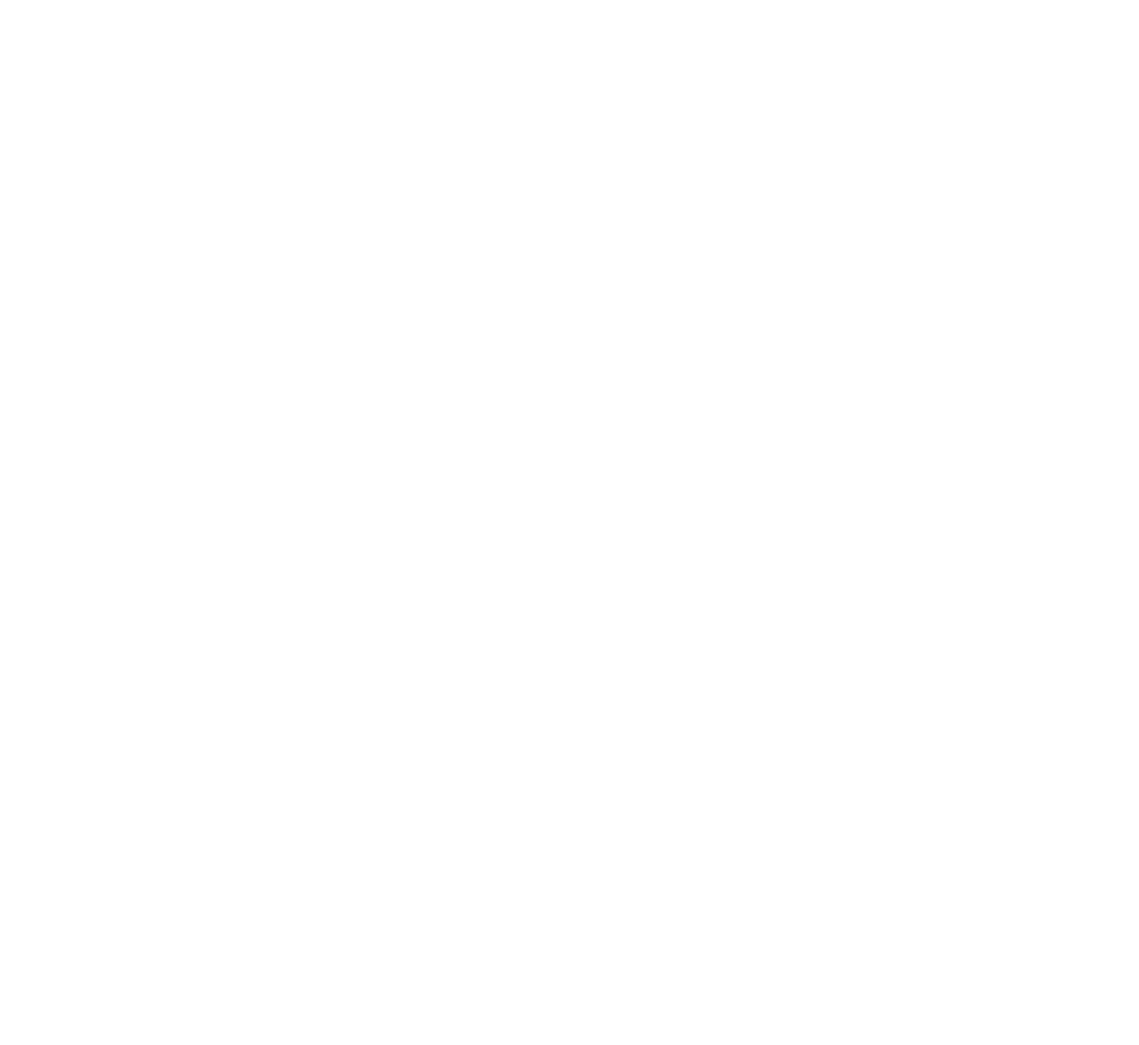
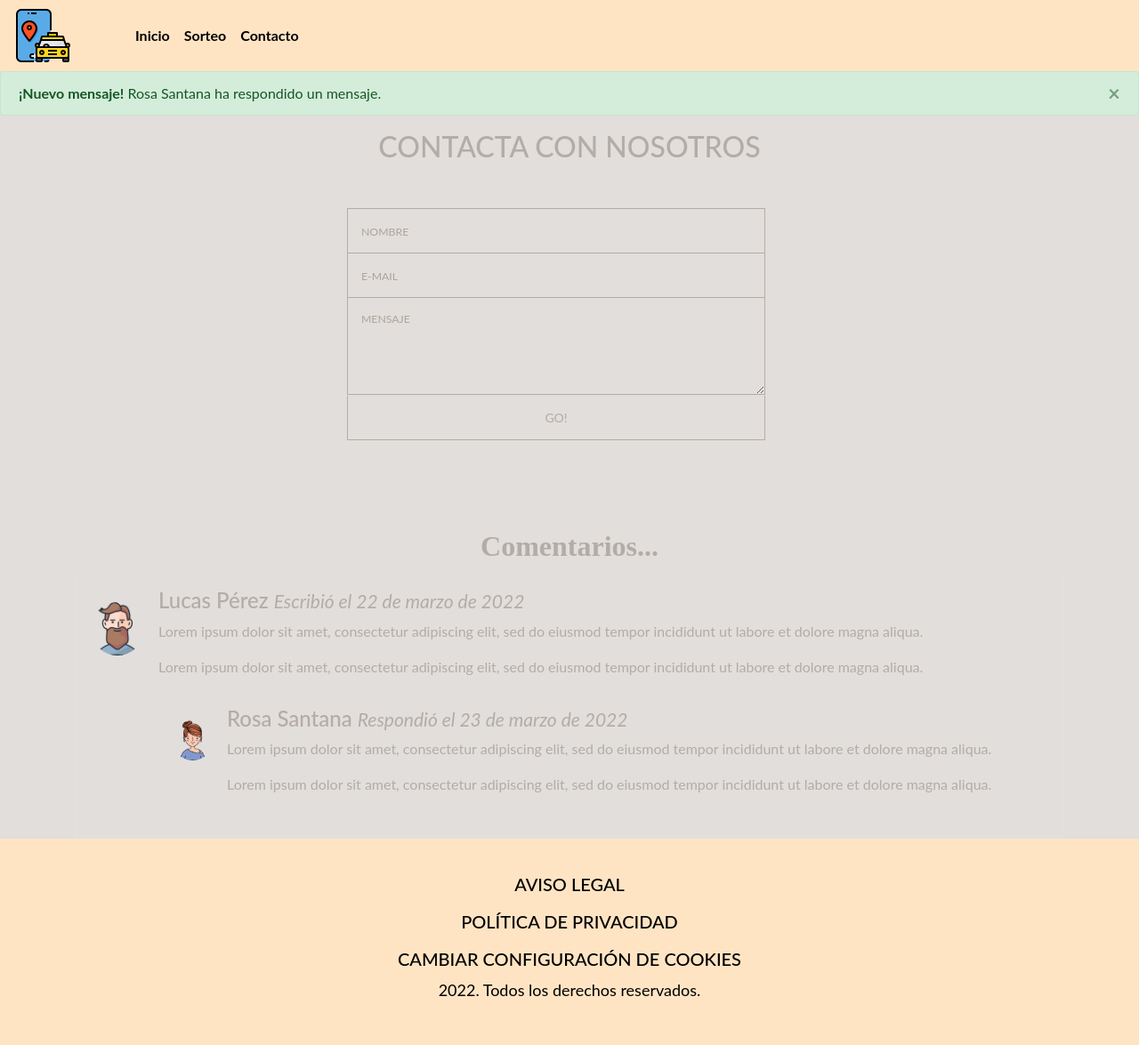
Before and after one commit to Reeeeiich/Idea-azofra-bootstrap, a plain HTML site: page contacto.html in a window 1280 px wide. Shown: the whole page at 89% size. Before the commit the page ends 800 px from the top, so only its background shows below. Drawn offline with nearby package versions, Linux system fonts and the light colour scheme.

Commit message:
acabando pagina contacto

```diff
--- a/contacto.html
+++ b/contacto.html
@@ -0,0 +1,80 @@
+<!DOCTYPE html>
+<html lang="es">
+<head>
+    <meta charset="UTF-8">
+    <meta http-equiv="X-UA-Compatible" content="IE=edge">
+    <meta name="viewport" content="width=device-width, initial-scale=1.0">
+    <link rel="stylesheet" href="https://cdn.jsdelivr.net/npm/bootstrap@4.6.1/dist/css/bootstrap.min.css">
+    <link rel="stylesheet" href="./estilos.css">
+    <title>Contacto</title>
+</head>
+<body class="body_contacto">
+    <header>
+        <nav class="navbar navbar-expand-sm">
+            <a id="enlace" class="navbar-brand" href="#"><img class ="logo_taxi" src="./img/taxi.png" alt="Logo taxi"></a>
+            <ul class="navbar-nav">
+              <li class="nav-item">
+                <a class="nav-link" href="./index.html">Inicio</a>
+              </li>
+              <li class="nav-item">
+                <a class="nav-link" href="./sorteo.html">Sorteo</a>
+              </li>
+              <li class="nav-item">
+                <a class="nav-link" href="./contacto.html">Contacto</a>
+              </li>
+            </ul>
+          </nav>
+    </header>
+
+    <main class="cuerpo">
+        <div class="alert alert-success alert-dismissible">
+            <button type="button" class="close" data-dismiss="alert">&times;</button>
+            <strong>¡Nuevo mensaje!</strong> Rosa Santana ha respondido un mensaje.
+          </div>
+        <h2>CONTACTA CON NOSOTROS</h2>
+
+        <form id="form" class="topBefore">
+
+            <input id="name" type="text" placeholder="NOMBRE">
+            <input id="email" type="text" placeholder="E-MAIL">
+            <textarea id="message" type="text" placeholder="MENSAJE"></textarea>
+            <input id="submit" type="submit" value="GO!">
+
+        </form>
+
+        <div class="container mt-3">
+            <h2>Comentarios...</h2>
+            <div class="media border p-3">
+              <img src="./img/avatar-de-hombre.png" alt="Lucas Pérez" class="mr-3 mt-3 rounded-circle" style="width:60px;">
+              <div class="media-body">
+                <h4>Lucas Pérez <small><i>Escribió el 22 de marzo de 2022</i></small></h4>
+                <p>Lorem ipsum dolor sit amet, consectetur adipiscing elit, sed do eiusmod tempor incididunt ut labore et dolore magna aliqua.</p>
+                <p>Lorem ipsum dolor sit amet, consectetur adipiscing elit, sed do eiusmod tempor incididunt ut labore et dolore magna aliqua.</p>
+                <div class="media p-3">
+                  <img src="./img/avatar-de-perfil.png" alt="Rosa Santana" class="mr-3 mt-3 rounded-circle" style="width:45px;">
+                  <div class="media-body">
+                    <h4>Rosa Santana <small><i>Respondió el 23 de marzo de 2022</i></small></h4>
+                    <p>Lorem ipsum dolor sit amet, consectetur adipiscing elit, sed do eiusmod tempor incididunt ut labore et dolore magna aliqua.</p>
+                    <p>Lorem ipsum dolor sit amet, consectetur adipiscing elit, sed do eiusmod tempor incididunt ut labore et dolore magna aliqua.</p>
+                  </div>
+                </div>
+              </div>
+            </div>
+          </div>
+    </main>
+
+    <footer>
+        <div class="enlaces_footer">
+            <h3><a class="enlace_footer" href="#">AVISO LEGAL</a></h3>
+            <h3><a class="enlace_footer" href="#">POLÍTICA DE PRIVACIDAD</a></h3>
+            <h3><a class="enlace_footer" href="#">CAMBIAR CONFIGURACIÓN DE COOKIES</a></h3>
+        </div>
+        <div class="derechos_reservados">
+            <p class="derechos">2022. Todos los derechos reservados.</p>
+        </div>
+    </footer>
+    <script src="https://cdn.jsdelivr.net/npm/jquery@3.6.0/dist/jquery.slim.min.js"></script>
+    <script src="https://cdn.jsdelivr.net/npm/popper.js@1.16.1/dist/umd/popper.min.js"></script>
+    <script src="https://cdn.jsdelivr.net/npm/bootstrap@4.6.1/dist/js/bootstrap.bundle.min.js"></script>
+</body>
+</html>
--- a/estilos.css
+++ b/estilos.css
@@ -102,3 +102,175 @@ footer{
     margin: 10px;
     text-align: justify;
 }
+.progress-bar{
+    background-color: burlywood;
+}
+.container h2{
+    font-family: 'Times New Roman', Times, serif;
+    font-weight: bold;
+}
+/*CONTACTO*/
+
+/*formulario*/
+@import url(https://fonts.googleapis.com/css?family=Lato:100,300,400);
+
+input::-webkit-input-placeholder, textarea::-webkit-input-placeholder {
+  color: #aca49c;
+  font-size: 0.875em;
+}
+
+input:focus::-webkit-input-placeholder, textarea:focus::-webkit-input-placeholder {
+  color: #bbb5af;
+}
+
+input::-moz-placeholder, textarea::-moz-placeholder {
+  color: #aca49c;
+  font-size: 0.875em;
+}
+
+input:focus::-moz-placeholder, textarea:focus::-moz-placeholder {
+  color: #bbb5af;
+}
+
+input::placeholder, textarea::placeholder {
+  color: #aca49c;
+  font-size: 0.875em;
+}
+
+input:focus::placeholder, textarea::focus:placeholder {
+  color: #bbb5af;
+}
+
+input::-ms-placeholder, textarea::-ms-placeholder {
+  color: #aca49c;
+  font-size: 0.875em;
+}
+
+input:focus::-ms-placeholder, textarea:focus::-ms-placeholder {
+  color: #bbb5af;
+}
+
+/* on hover placeholder */
+
+input:hover::-webkit-input-placeholder, textarea:hover::-webkit-input-placeholder {
+  color: #e2dedb;
+  font-size: 0.875em;
+}
+
+input:hover:focus::-webkit-input-placeholder, textarea:hover:focus::-webkit-input-placeholder {
+  color: #cbc6c1;
+}
+
+input:hover::-moz-placeholder, textarea:hover::-moz-placeholder {
+  color: #e2dedb;
+  font-size: 0.875em;
+}
+
+input:hover:focus::-moz-placeholder, textarea:hover:focus::-moz-placeholder {
+  color: #cbc6c1;
+}
+
+input:hover::placeholder, textarea:hover::placeholder {
+  color: #e2dedb;
+  font-size: 0.875em;
+}
+
+input:hover:focus::placeholder, textarea:hover:focus::placeholder {
+  color: #cbc6c1;
+}
+
+input:hover::placeholder, textarea:hover::placeholder {
+  color: #e2dedb;
+  font-size: 0.875em;
+}
+
+input:hover:focus::-ms-placeholder, textarea:hover::focus:-ms-placeholder {
+  color: #cbc6c1;
+}
+
+.body_contacto {
+  font-family: 'Lato', sans-serif;
+  background: #e2dedb;
+  color: #b3aca7;
+}
+
+
+
+#form {
+  position: relative;
+  width: 500px;
+  margin: 50px auto 100px auto;
+}
+
+input {
+  font-family: 'Lato', sans-serif;
+  font-size: 0.875em;
+  width: 470px;
+  height: 50px;
+  padding: 0px 15px 0px 15px;
+
+  background: transparent;
+  outline: none;
+  color: #726659;
+
+  border: solid 1px #b3aca7;
+  border-bottom: none;
+
+  transition: all 0.3s ease-in-out;
+  -webkit-transition: all 0.3s ease-in-out;
+  -moz-transition: all 0.3s ease-in-out;
+  -ms-transition: all 0.3s ease-in-out;
+}
+
+input:hover {
+  background: #b3aca7;
+  color: #e2dedb;
+}
+
+textarea {
+  width: 470px;
+  max-width: 470px;
+  height: 110px;
+  max-height: 110px;
+  padding: 15px;
+
+  background: transparent;
+  outline: none;
+
+  color: #726659;
+  font-family: 'Lato', sans-serif;
+  font-size: 0.875em;
+
+  border: solid 1px #b3aca7;
+
+  transition: all 0.3s ease-in-out;
+  -webkit-transition: all 0.3s ease-in-out;
+  -moz-transition: all 0.3s ease-in-out;
+  -ms-transition: all 0.3s ease-in-out;
+}
+
+textarea:hover {
+  background: #b3aca7;
+  color: #e2dedb;
+}
+
+#submit {
+  width: 470px;
+
+  padding: 0;
+  margin: -5px 0px 0px 0px;
+
+  font-family: 'Lato', sans-serif;
+  font-size: 0.875em;
+  color: #b3aca7;
+
+  outline:none;
+  cursor: pointer;
+
+  border: solid 1px #b3aca7;
+  border-top: none;
+}
+
+#submit:hover {
+  color: #e2dedb;
+}
```
Also changed, not shown: index.html (+2 -2 lines), sorteo.html (+2 -2 lines), img/avatar-de-hombre.png (added), img/avatar-de-perfil.png (added).
